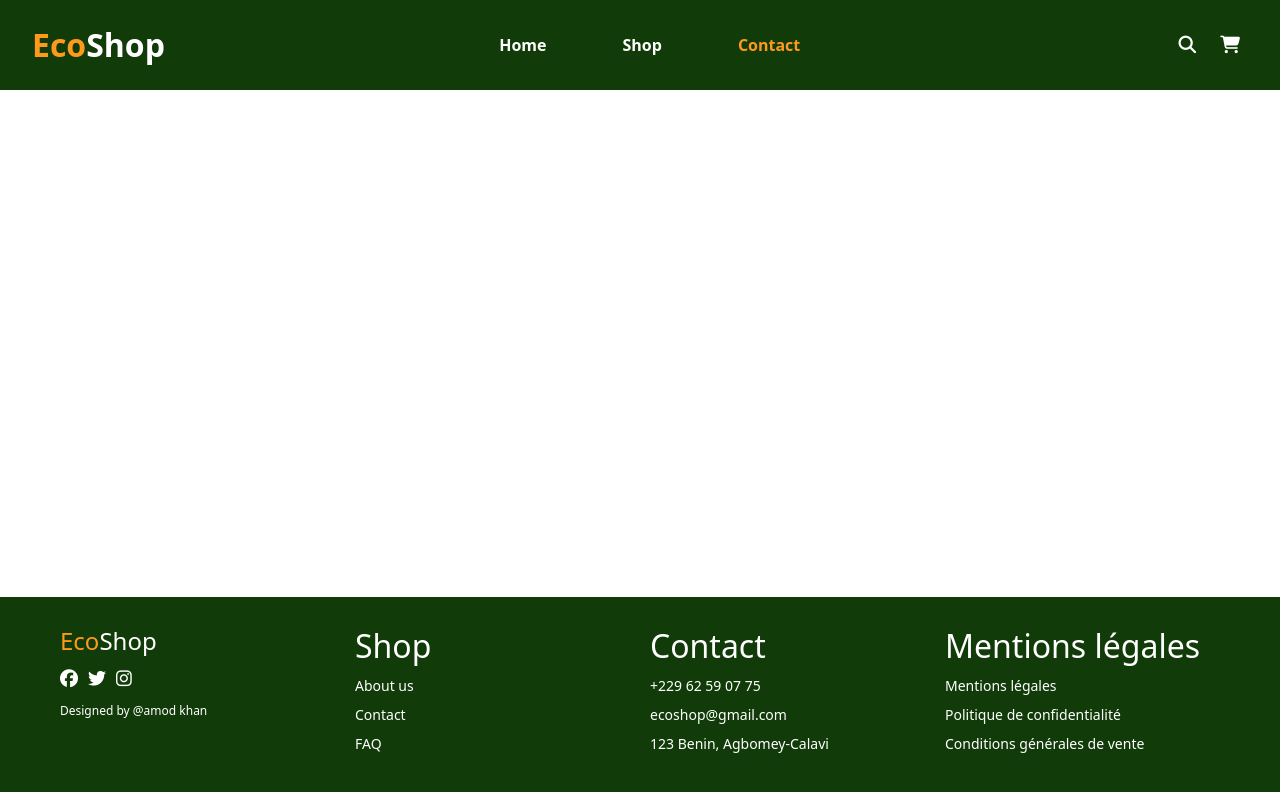
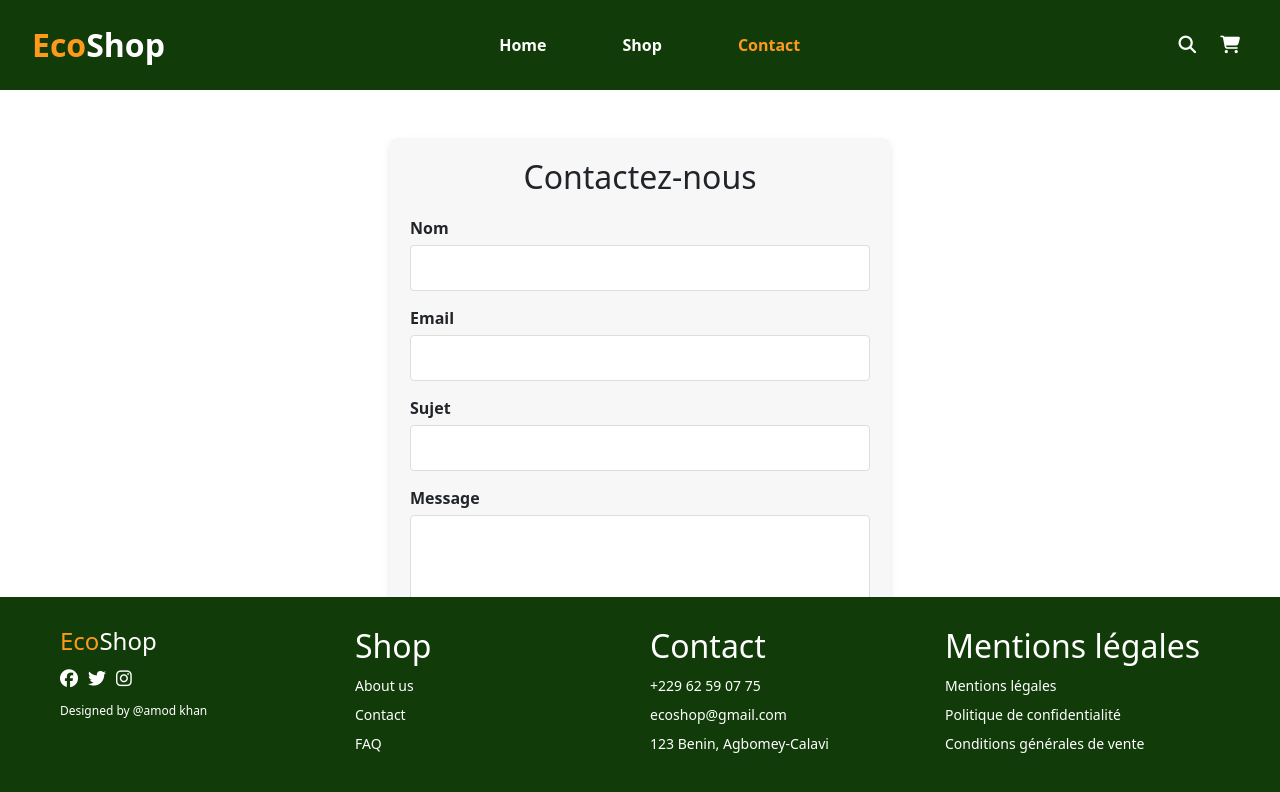
Before and after one commit to kevinCaris/EcoShop, a React (Create React App) app: page /contact in a window 1280 px wide. Shown: the top 792 px of the page. Built offline with nearby package versions, Linux system fonts and the light colour scheme.

Commit message:
Création de la page contact

```diff
--- a/src/Pages/Contact.js
+++ b/src/Pages/Contact.js
@@ -1,7 +1,12 @@
 import React from 'react';
+import ContactForm from '../components/ContactForm';
 
 const Contact = () => {
-
+  return (
+    <div className='contact my-5'>
+      <ContactForm></ContactForm>
+    </div>
+  );
 };
 
 export default Contact;
--- /dev/null
+++ b/src/components/ContactForm.js
@@ -0,0 +1,89 @@
+import React, { useState } from 'react';
+
+const ContactForm = () => {
+  const [formData, setFormData] = useState({
+    nom: '',
+    email: '',
+    sujet: '',
+    message: '',
+  });
+
+  const [formSubmitted, setFormSubmitted] = useState(false);
+
+  // Fonction pour mettre à jour l'état lorsqu'un champ est modifié
+  const handleChange = (e) => {
+    const { name, value } = e.target;
+    setFormData({
+      ...formData,
+      [name]: value,
+    });
+  };
+
+  // Fonction pour gérer la soumission du formulaire
+  const handleSubmit = (e) => {
+    e.preventDefault();
+    // Ici, vous pouvez ajouter la logique pour envoyer les données (API, etc.)
+    console.log('Formulaire soumis:', formData);
+    setFormSubmitted(true);
+  };
+
+  return (
+    <div className="contact-form-container text-start ">
+      <h2>Contactez-nous</h2>
+      {formSubmitted ? (
+        <div className="success-message">
+          Merci de nous avoir contactés, nous reviendrons vers vous sous peu.
+        </div>
+      ) : (
+        <form onSubmit={handleSubmit} className="contact-form">
+          <div className="form-group">
+            <label htmlFor="nom">Nom</label>
+            <input
+              type="text"
+              id="nom"
+              name="nom"
+              value={formData.nom}
+              onChange={handleChange}
+              required
+            />
+          </div>
+          <div className="form-group">
+            <label htmlFor="email">Email</label>
+            <input
+              type="email"
+              id="email"
+              name="email"
+              value={formData.email}
+              onChange={handleChange}
+              required
+            />
+          </div>
+          <div className="form-group">
+            <label htmlFor="sujet">Sujet</label>
+            <input
+              type="text"
+              id="sujet"
+              name="sujet"
+              value={formData.sujet}
+              onChange={handleChange}
+              required
+            />
+          </div>
+          <div className="form-group">
+            <label htmlFor="message">Message</label>
+            <textarea
+              id="message"
+              name="message"
+              value={formData.message}
+              onChange={handleChange}
+              required
+            ></textarea>
+          </div>
+          <button type="submit" className="btn-submit">Envoyer</button>
+        </form>
+      )}
+    </div>
+  );
+};
+
+export default ContactForm;
```
